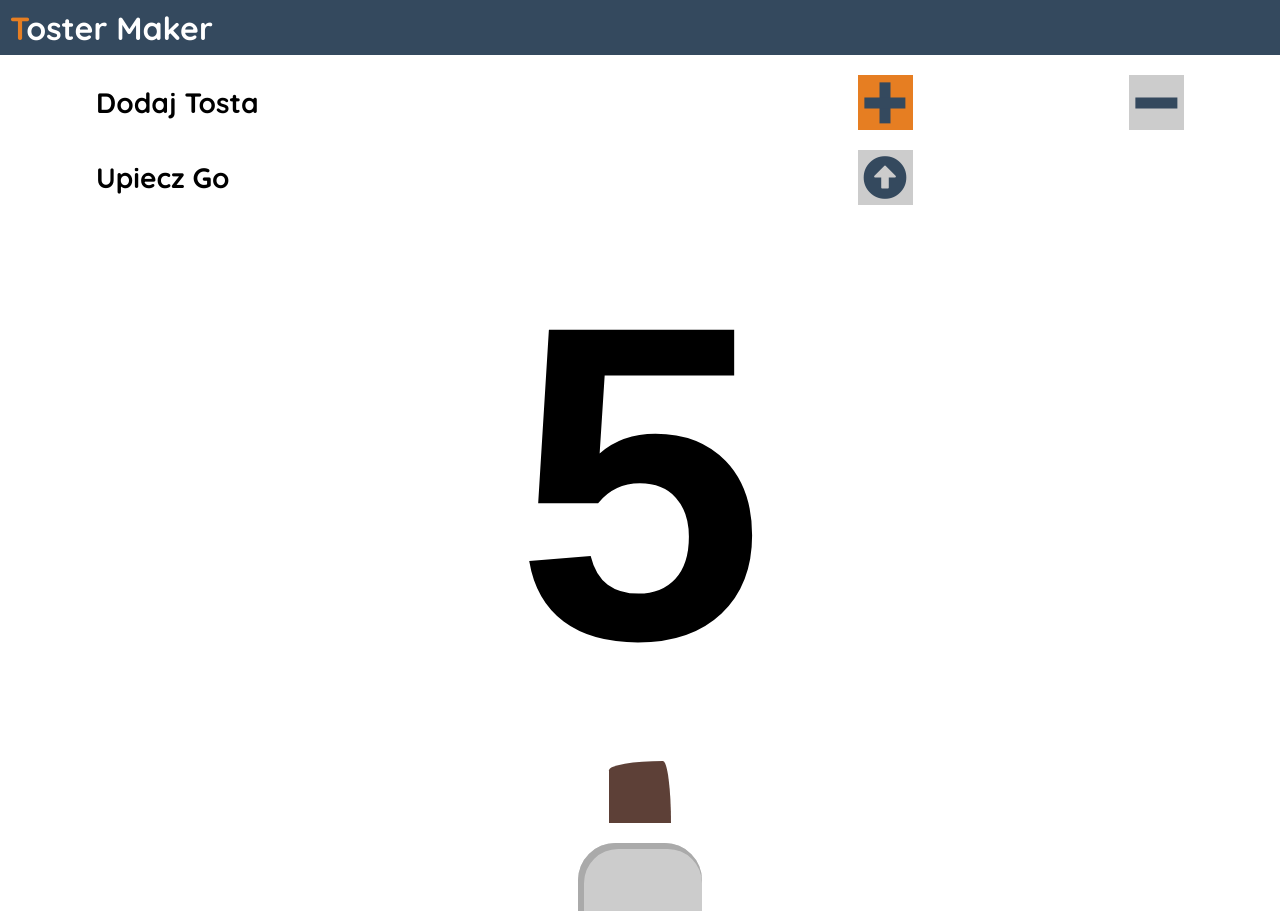
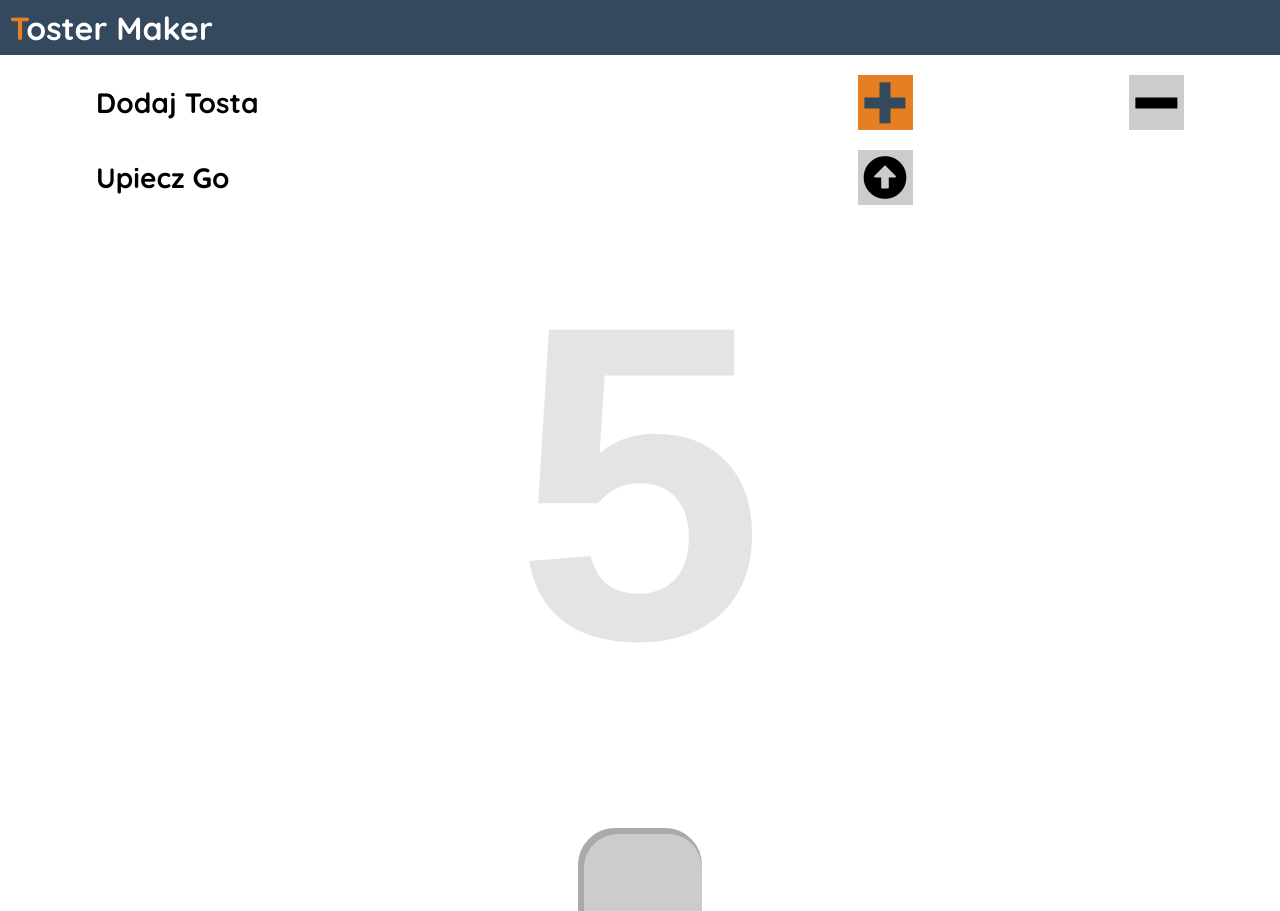
Before and after one commit to Iwaniukooo11/toster-app, a React app: page / in a window 1280 px wide. Shown: the top 911 px of the page. Built offline with nearby package versions, Linux system fonts and the light colour scheme.

Commit message:
correct number effect

```diff
--- a/src/Components/AddRemover/AddRemover.js
+++ b/src/Components/AddRemover/AddRemover.js
@@ -9,7 +9,7 @@ const AddRemover = props => {
         <div className={locStyles.AddRemover}>
             <h2 className={locStyles.AddRemoverText}>{props.title}</h2>
             <div className={locStyles.AddRemoverSignsWrap}>
-                {props.oneSign ? <Sign type='One' {...props}><i class="fas fa-arrow-alt-circle-up"></i></Sign> :
+                {props.oneSign ? <Sign type='One' {...props}><i className="fas fa-arrow-alt-circle-up"></i></Sign> :
                     <>
                         <Sign type='Plus' {...props} /> <Sign type='Minus' {...props} />
                     </>}
--- a/src/Components/AddRemover/Signs/Sign.module.scss
+++ b/src/Components/AddRemover/Signs/Sign.module.scss
@@ -8,9 +8,16 @@
     justify-content: center;
     align-items: center;
     color: $color-blue;
+    transition: $bread-select-transition;
 
     &:disabled {
         background-color: $color-grey-light;
+        color: #000;
+
+        &::after,
+        &::before {
+            background-color: #000;
+        }
     }
 
     @include makeSquare($sign-size);
--- a/src/Components/FoodElements/Bread/Bread.js
+++ b/src/Components/FoodElements/Bread/Bread.js
@@ -1,8 +1,11 @@
 import React from 'react';
 import locStyles from './Bread.module.scss'
 
-const Bread = () => {
-    return (<div className={locStyles.Bread}></div>);
+const Bread = props => {
+    console.log('bread', props)
+    return (<div className={`${locStyles.Bread}
+     ${props.breadStatus ? locStyles.BreadActive : null}
+      ${props.selectStatus ? locStyles.BreadonAnim : null}`}></div>);
 }
 
 export default Bread;
--- a/src/Components/FoodElements/Bread/Bread.module.scss
+++ b/src/Components/FoodElements/Bread/Bread.module.scss
@@ -4,11 +4,33 @@
     border-radius: 87% 13% 100% 0% / 15% 100% 0% 85%;
     @include makeSquare($bread-size);
     background-color: $color-bread-start;
-    animation: Anim 5s linear both;
+    transition: $bread-select-transition;
+    margin-bottom: 5px;
+    opacity: 0;
+
+    &Active {
+        opacity: 1;
+    }
+
+    &onAnim {
+        animation: Anim 6s linear both;
+    }
 }
 
 @keyframes Anim {
-    to {
+
+    10% {
+        transform: translateY(70%);
+        background-color: $color-bread-start;
+    }
+
+    90% {
+        transform: translateY(70%);
+        background-color: $color-bread-end;
+    }
+
+    100% {
+        transform: none;
         background-color: $color-bread-end;
     }
 }
--- a/src/Containers/HomePage/HomePage.js
+++ b/src/Containers/HomePage/HomePage.js
@@ -11,7 +11,6 @@ import { connect } from 'react-redux'
 import * as actionTypes from '../../store/actionTypes'
 
 class HomePage extends Component {
-    state = {}
     render() {
         return (
             <main className={`${globStyles.Section}`}>
@@ -20,8 +19,13 @@ class HomePage extends Component {
                     selectStatus={this.props.isSelectingEnded}
                     clicked={this.props.toggleBreadSelect}
                     endSelectingClicked={this.props.endSelecting} />
-                <Number />
-                <TostsWrap />
+                <Number selectStatus={this.props.isSelectingEnded}
+                    tostingStatus={this.props.isTostingDone}
+                    doneTosting={this.props.doneTosting}
+                />
+                <TostsWrap
+                    breadStatus={this.props.isBreadSelect}
+                    selectStatus={this.props.isSelectingEnded} />
             </main>
         );
     }
@@ -29,13 +33,15 @@ class HomePage extends Component {
 const mapStateToProps = state => {
     return {
         isBreadSelect: state.homePage.isBreadSelect,
-        isSelectingEnded: state.homePage.isSelectingEnded
+        isSelectingEnded: state.homePage.isSelectingEnded,
+        isTostingDone: state.homePage.isTostingDone
     }
 }
 const mapDispatchToProps = dispatch => {
     return {
         toggleBreadSelect: () => dispatch({ type: actionTypes.TOGGLE_SELECT_HOME_BREAD }),
-        endSelecting: () => dispatch({ type: actionTypes.END_SELECTING })
+        endSelecting: () => dispatch({ type: actionTypes.END_SELECTING }),
+        doneTosting: () => dispatch({ type: actionTypes.DONE_TOSTING })
     }
 }
 
--- a/src/Containers/HomePage/Number/Number.js
+++ b/src/Containers/HomePage/Number/Number.js
@@ -1,12 +1,43 @@
-import React from 'react';
+import React, { Component } from 'react';
 import locStyles from './Number.module.scss'
 
-const Number = () => {
+class Number extends Component {
+    state = {
+        num: 5
+    }
 
+    decrementer = () => {
+        const _num = this.state.num
+        this.setState({ num: _num - 1 })
+        if (this.state.num < 1) {
+            clearInterval(this.intervalId)
 
-    return (
-        <span className={locStyles.Number}>5</span>
-    );
+        }
+    }
+    componentDidUpdate() {
+        if (this.props.selectStatus)
+            this.intervalId = setInterval(this.decrementer, 1000)
+        if (this.state.num === 0) {
+            clearInterval(this.intervalId);
+            setTimeout(() => {
+                this.props.doneTosting()
+            }, 1000);
+        }
+
+    }
+    componentWillUpdate() {
+        clearInterval(this.intervalId);
+    }
+
+    render() {
+        return (
+
+            <span className={`${locStyles.Number}
+            ${this.props.selectStatus && !this.props.tostingStatus ? locStyles.NumberActive : null}`}>
+                {this.state.num}</span>
+        );
+    }
+
 }
 
 export default Number;
--- a/src/Containers/HomePage/Number/Number.module.scss
+++ b/src/Containers/HomePage/Number/Number.module.scss
@@ -1,8 +1,16 @@
+@import '../../../sass/variables';
+
 .Number {
     font-size: 35vw;
     text-align: center;
     // width: 100%;
     // margin: 0 auto;
     display: block;
+    opacity: 0.1;
+    transition: $bread-select-transition;
     font-family: arial;
+
+    &Active {
+        opacity: 1;
+    }
 }
--- a/src/Containers/HomePage/TostsWrap/TostsWrap.js
+++ b/src/Containers/HomePage/TostsWrap/TostsWrap.js
@@ -1,13 +1,15 @@
 import React from 'react';
+import locStyles from './TostsWrap.module.scss'
 import Bread from '../../../Components/FoodElements/Bread/Bread'
 import Toster from '../../../Components/FoodElements/Toster/Toster'
 
-const TostsWrap = () => {
+const TostsWrap = props => {
     return (
-        <>
-            <Bread />
+        <div className={locStyles.TostsWrap}>
+            <Bread {...props} />
             <Toster />
-        </>
+        </div>
+
     );
 }
 
--- /dev/null
+++ b/src/Containers/HomePage/TostsWrap/TostsWrap.module.scss
@@ -0,0 +1,6 @@
+.TostsWrap {
+    display: flex;
+    flex-direction: column;
+    justify-content: center;
+    align-items: center;
+}
--- a/src/sass/_variables.scss
+++ b/src/sass/_variables.scss
@@ -4,13 +4,16 @@ $color-grey-light:#ccc;
 $color-grey-dark:#aaa;
 $color-orange:#e67e22;
 $color-bread-start:#f39c12;
-$color-bread-end:rgb(93, 64, 55);
+// $color-bread-end:rgb(93, 64, 55);
+$color-bread-end:#8D6E63;
 
 $sign-size:55px;
 $nav-size:55px;
 $footer-size:35px;
 $bread-size:62px;
 $toster-size:#{2 * $bread-size};
+
+$bread-select-transition:.1s;
 
 @mixin makeSquare($a) {
     width: $a;
--- a/src/store/actionTypes.js
+++ b/src/store/actionTypes.js
@@ -1,2 +1,3 @@
 export const TOGGLE_SELECT_HOME_BREAD = 'TOGGLE_SELECT_HOME_BREAD'
 export const END_SELECTING = 'END_SELECTING'
+export const DONE_TOSTING = 'DONE_TOSTING'
--- a/src/store/reducer.js
+++ b/src/store/reducer.js
@@ -2,11 +2,11 @@ import * as actionTypes from './actionTypes'
 const initialState = {
     homePage: {
         isBreadSelect: false,
-        isSelectingEnded: false
+        isSelectingEnded: false,
+        isTostingDone: false
     }
 }
 const reducer = (state = initialState, action) => {
-    console.log(action.type, state)
     switch (action.type) {
         case actionTypes.TOGGLE_SELECT_HOME_BREAD:
             return {
@@ -24,8 +24,15 @@ const reducer = (state = initialState, action) => {
                     isSelectingEnded: true
                 }
             }
+        case actionTypes.DONE_TOSTING:
+            return {
+                ...state,
+                homePage: {
+                    ...state.homePage,
+                    isTostingDone: true
+                }
+            }
         default: return state
-
     }
 }
 export default reducer
```
